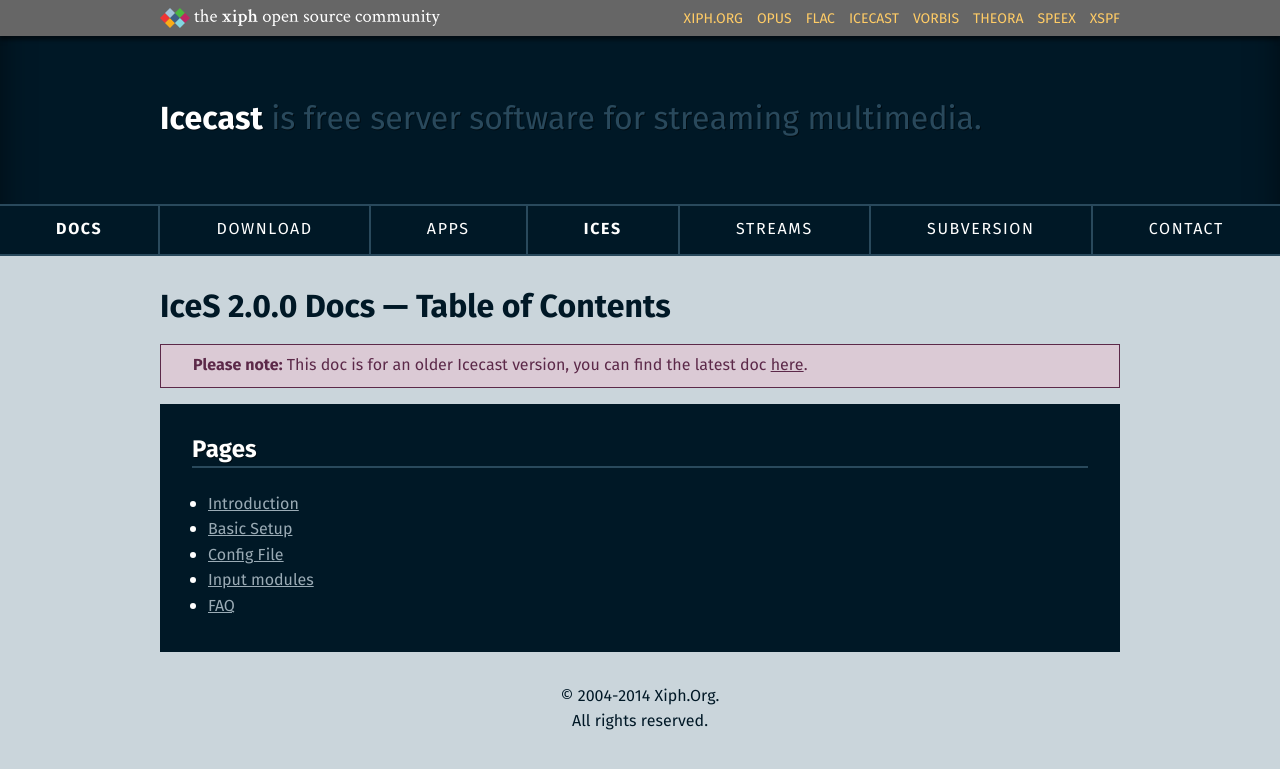
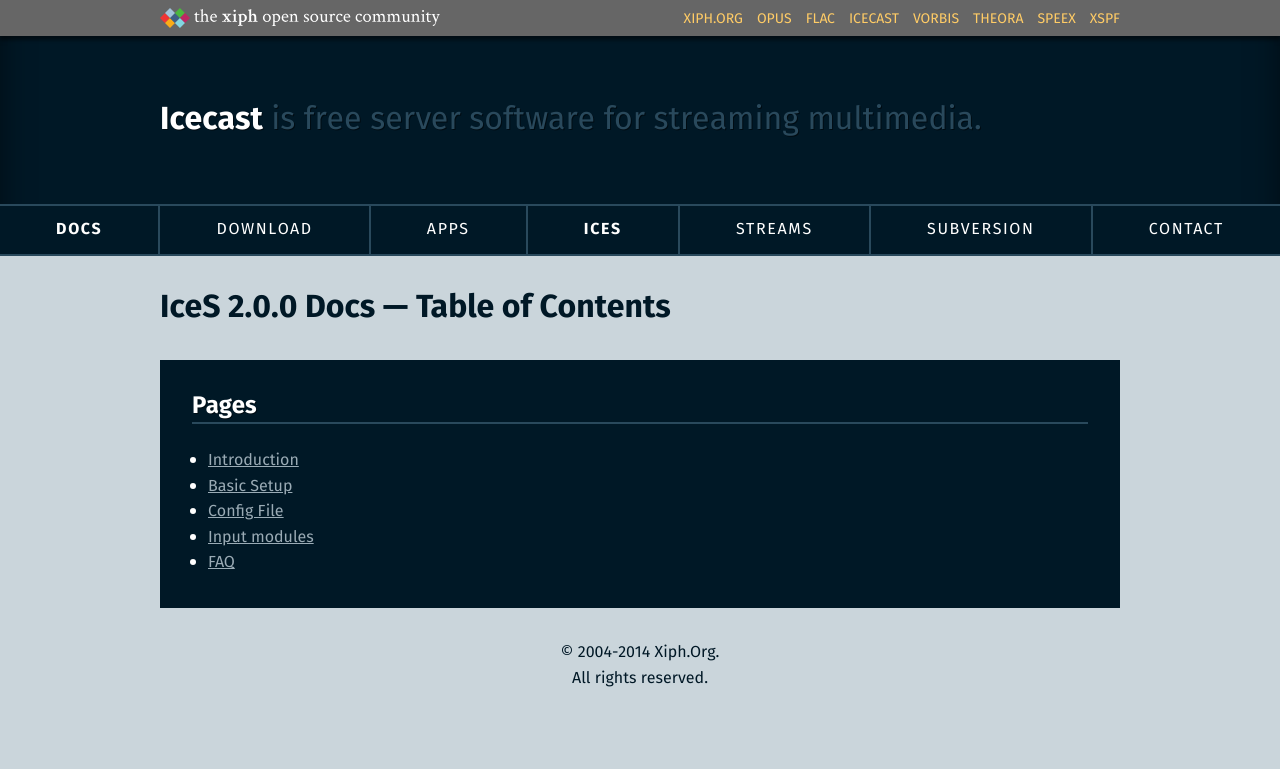
Before and after one commit to barionleg/Xipho, a Jekyll site: the page built from ices/docs/ices-2.0.0/index.md, in a window 1280 px wide. Shown: the top 769 px of the page. Built offline with Jekyll 4.4.1, drawn with Linux system fonts in a browser that asks for light colours.

Commit message:
Fixed deprecation warning for IceS documentation

```diff
--- a/_layouts/docs.html
+++ b/_layouts/docs.html
@@ -12,7 +12,7 @@
     <section>
       {% assign docs = site.pages | where:"product","Icecast" | sort:"version" | group_by:"version" | last %}
       <h2>{{ page.product }} {{ page.version }} Docs{% if page.title %} &mdash; {{ page.title }}{% endif %}</h2>
-      {% if docs.name != page.version %}
+      {% if (docs.name != page.version) and (page.product == "Icecast") %}
       <aside class="error">
         <strong>Please note:</strong> This doc is for an older Icecast version, you can find the latest doc
         <a href="{{ "/docs/icecast-latest" | prepend: site.baseurl }}">here</a>.
```
